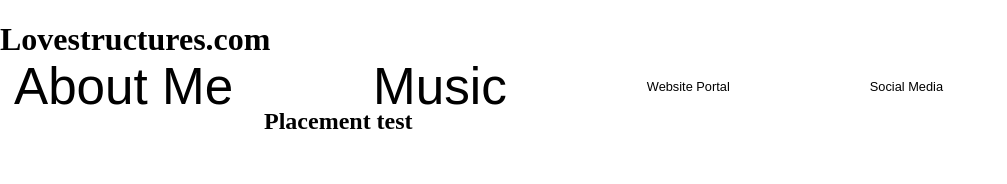
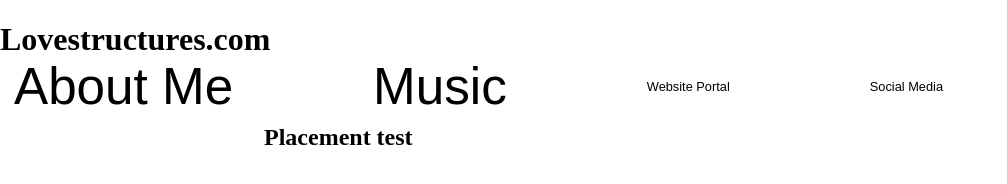
Before and after one commit to Sirpedia/lovestructures, a plain HTML site: page lovestructures.html in a window 1280 px wide. Shown: the whole page, without its empty margins (0-1007 px from the left). Drawn offline with Linux system fonts and the light colour scheme.

Commit message:
Update lovestructures.html

```diff
--- a/lovestructures.html
+++ b/lovestructures.html
@@ -37,7 +37,7 @@
       <button>Social Media</button>
     </div>
 
-    <h2 id="webtext1" style="position:absolute; top: 11vh; margin-left: 20vw; margin-right: 20vw;">Placement test</h2>
+    <h2 id="webtext1" style="position:absolute; top: 13vh; margin-left: 20vw; margin-right: 20vw;">Placement test</h2>
 
     <script>
       const Sub1 = document.getElementById("webtext1");
```
